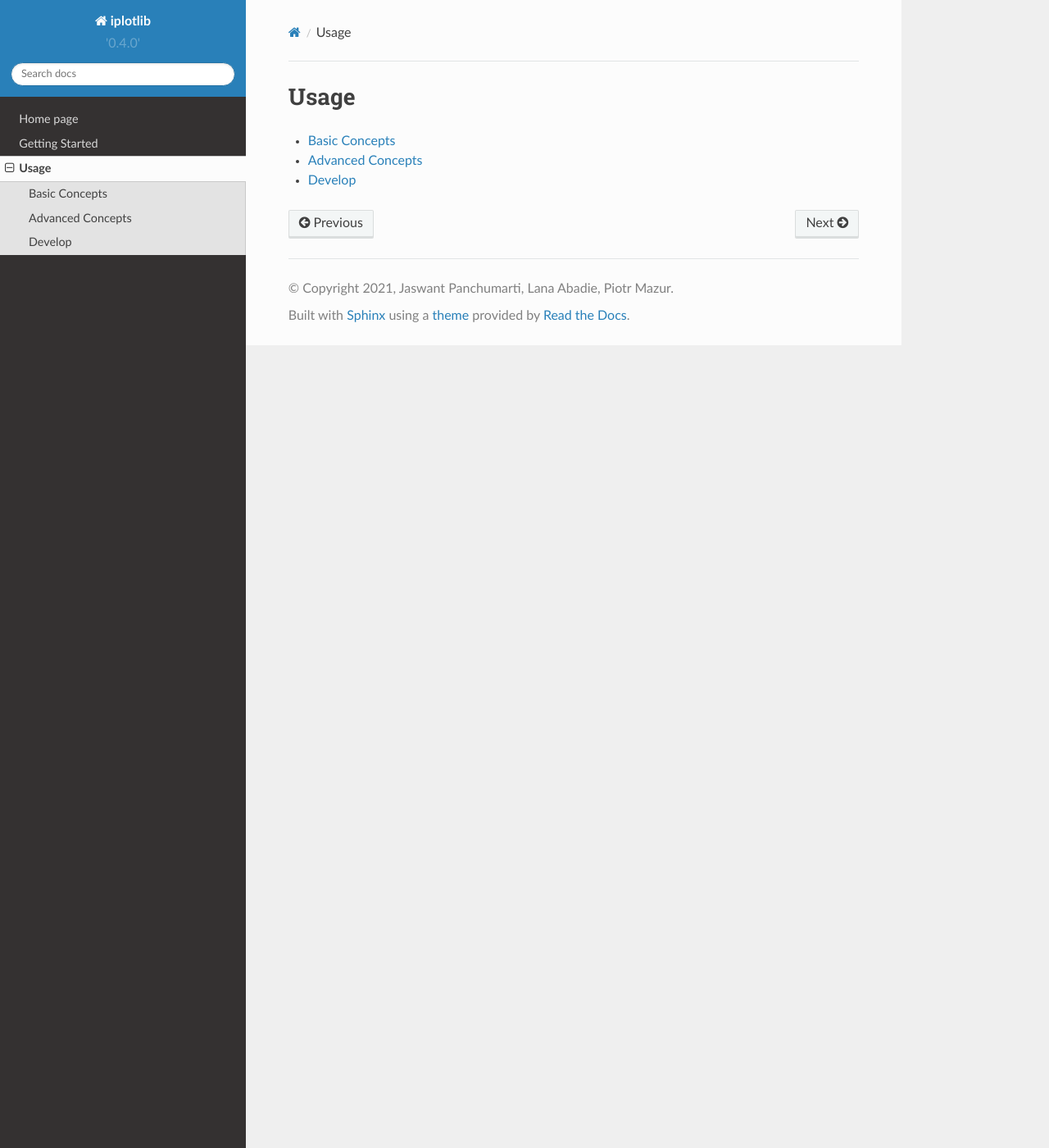
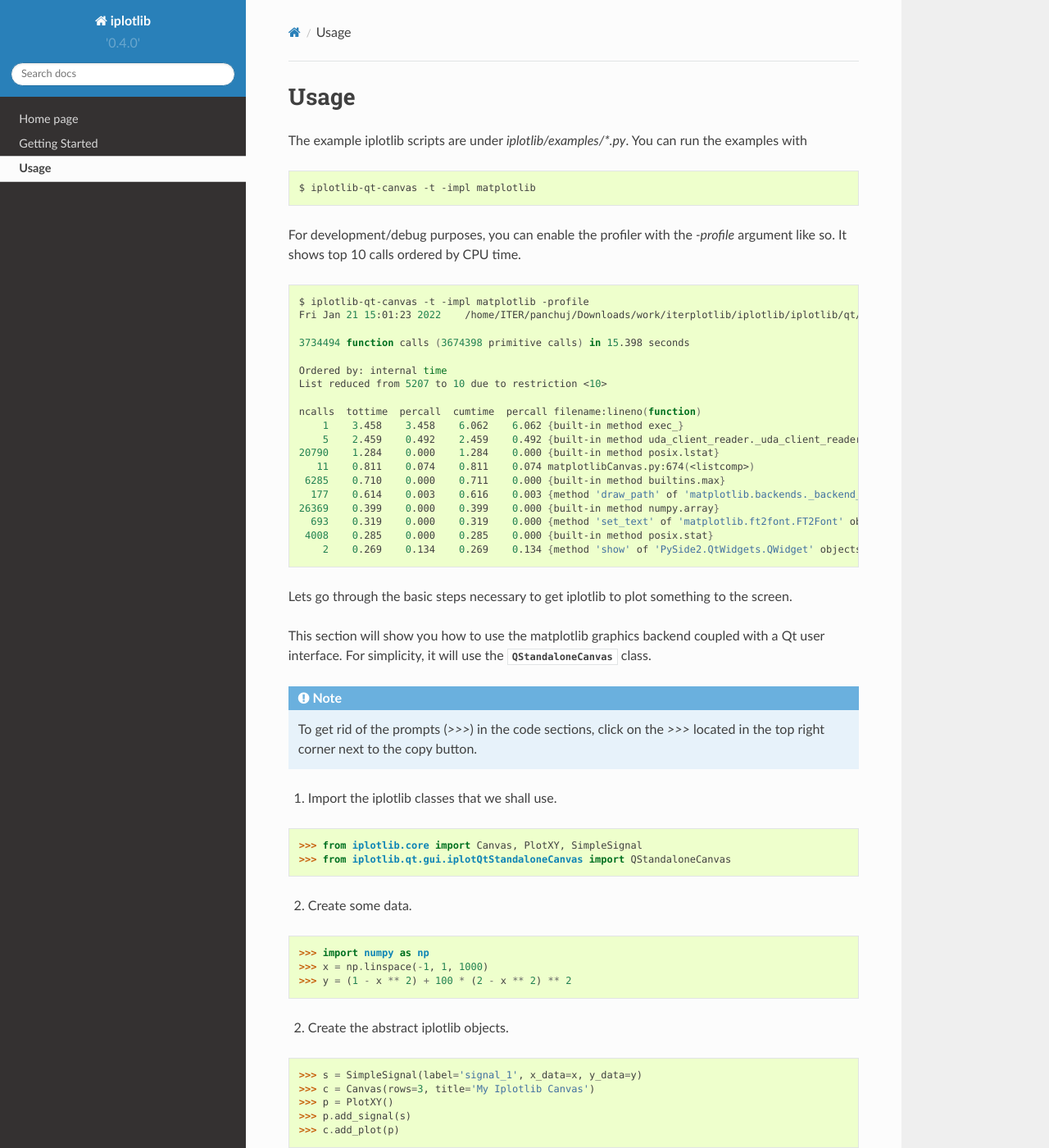
Before and after one commit to iplot-viz/iplotlib, a Sphinx documentation site: the page built from docs/source/usage.rst, in a window 1280 px wide and 1400 px high. Shown: the whole window at 82% size. Built offline with Sphinx 7.4.7 and the Read the Docs theme 2.0.0, drawn with Linux system fonts in a browser that asks for light colours; pages that are not in the unit, such as notebooks, are missing from menus; some of the changed text lies outside the part shown.

Commit message:
Add basic usage documentation

```diff
--- a/docs/source/_templates/custom-class-template.rst
+++ b/docs/source/_templates/custom-class-template.rst
@@ -29,7 +29,9 @@
 
    .. autosummary::
    {% for item in attributes %}
-      ~{{ name }}.{{ item }}
+      {%- if item not in inherited_members %}
+         ~{{ name }}.{{ item }}
+      {% endif %}
    {%- endfor %}
    {% endif %}
    {% endblock %}
--- a/docs/source/advanced.rst
+++ /dev/null
@@ -1,4 +0,0 @@
-Advanced Concepts
-=================
-
-Describe advanced information here.
--- a/docs/source/basic.rst
+++ /dev/null
@@ -1,4 +0,0 @@
-Basic Concepts
-==============
-
-Describe objects here
--- a/docs/source/devnotes.rst
+++ /dev/null
@@ -1,5 +0,0 @@
-Develop
-=======
-
-In order to develop and contribute to this project, we encourage you to follow
-these :ref:`installation steps <devinstallation>` to ensure a smooth and robust development workflow.
--- a/docs/source/usage.rst
+++ b/docs/source/usage.rst
@@ -1,7 +1,112 @@
 Usage
 =====
 
-.. toctree::
-    basic
-    advanced
-    devnotes
+The example iplotlib scripts are under `iplotlib/examples/*.py`. You can run the examples with
+
+.. code-block:: bash
+
+    $ iplotlib-qt-canvas -t -impl matplotlib
+
+For development/debug purposes, you can enable the profiler with the `-profile` argument like so. It shows top 10
+calls ordered by CPU time.
+
+.. code-block:: bash
+
+    $ iplotlib-qt-canvas -t -impl matplotlib -profile
+    Fri Jan 21 15:01:23 2022    /home/ITER/panchuj/Downloads/work/iterplotlib/iplotlib/iplotlib/qt/gui/iplotQtStandaloneCanvas.py.profile
+
+    3734494 function calls (3674398 primitive calls) in 15.398 seconds
+
+    Ordered by: internal time
+    List reduced from 5207 to 10 due to restriction <10>
+
+    ncalls  tottime  percall  cumtime  percall filename:lineno(function)
+        1    3.458    3.458    6.062    6.062 {built-in method exec_}
+        5    2.459    0.492    2.459    0.492 {built-in method uda_client_reader._uda_client_reader_python.UdaClientReaderBase_fetchData}
+    20790    1.284    0.000    1.284    0.000 {built-in method posix.lstat}
+       11    0.811    0.074    0.811    0.074 matplotlibCanvas.py:674(<listcomp>)
+     6285    0.710    0.000    0.711    0.000 {built-in method builtins.max}
+      177    0.614    0.003    0.616    0.003 {method 'draw_path' of 'matplotlib.backends._backend_agg.RendererAgg' objects}
+    26369    0.399    0.000    0.399    0.000 {built-in method numpy.array}
+      693    0.319    0.000    0.319    0.000 {method 'set_text' of 'matplotlib.ft2font.FT2Font' objects}
+     4008    0.285    0.000    0.285    0.000 {built-in method posix.stat}
+        2    0.269    0.134    0.269    0.134 {method 'show' of 'PySide2.QtWidgets.QWidget' objects}
+
+
+Lets go through the basic steps necessary to get iplotlib to plot something to the screen.
+
+This section will show you how to use the matplotlib graphics backend coupled
+with a Qt user interface. For simplicity, it will use the :data:`~iplotlib.qt.gui.iplotQtStandaloneCanvas.QStandaloneCanvas` class.
+
+.. note:: To get rid of the prompts (`>>>`) in the code sections, click on the `>>>` located in the top right corner next to the copy button.
+
+1. Import the iplotlib classes that we shall use.
+
+.. code-block:: python
+
+    >>> from iplotlib.core import Canvas, PlotXY, SimpleSignal
+    >>> from iplotlib.qt.gui.iplotQtStandaloneCanvas import QStandaloneCanvas
+
+2. Create some data.
+
+.. code-block:: python
+
+    >>> import numpy as np
+    >>> x = np.linspace(-1, 1, 1000)
+    >>> y = (1 - x ** 2) + 100 * (2 - x ** 2) ** 2
+
+2. Create the abstract iplotlib objects.
+
+.. code-block:: python
+
+    >>> s = SimpleSignal(label='signal_1', x_data=x, y_data=y)
+    >>> c = Canvas(rows=3, title='My Iplotlib Canvas')
+    >>> p = PlotXY()
+    >>> p.add_signal(s)
+    >>> c.add_plot(p)
+
+3. Prepare the standalone iplotlib window
+
+.. code-block:: python
+
+    >>> app = QStandaloneCanvas('matplotlib', use_toolbar=True)
+    >>> app.prepare()
+
+3. Add the abstract canvas to our standalone canvas and run it.
+
+.. code-block:: python
+
+    >>> app.add_canvas(c)
+
+.. note:: You can add more canvases to the window by repeating the above step.
+
+4. Launch the application and run the event loop for interactive features.
+
+.. code-block:: python
+
+    >>> app.exec_()
+
+Here is the full script.
+
+.. code-block:: python
+
+    >>> from iplotlib.core import Canvas, PlotXY, SimpleSignal
+    >>> from iplotlib.qt.gui.iplotQtStandaloneCanvas import QStandaloneCanvas
+    >>> import numpy as np
+    >>> x = np.linspace(-1, 1, 1000)
+    >>> y = (1 - x ** 2) + 100 * (2 - x ** 2) ** 2
+    >>> s = SimpleSignal(label='signal_1', x_data=x, y_data=y)
+    >>> c = Canvas(rows=3, title='My Iplotlib Canvas')
+    >>> p = PlotXY()
+    >>> p.add_signal(s)
+    >>> c.add_plot(p)
+    >>> app = QStandaloneCanvas('matplotlib', use_toolbar=True)
+    >>> app.prepare()
+    >>> app.add_canvas(c)
+    >>> app.exec_()
+
+.. note:: After you've pasted the script, hit Return key to execute.
+.. note:: You can add more canvases to the `app` from the interpreter after closing the window.
+
+
+If you wish to build full-sized Qt applications with iplotlib, see :data:`~iplotlib.qt` module.
```
Also changed, not shown: 9 other files.
